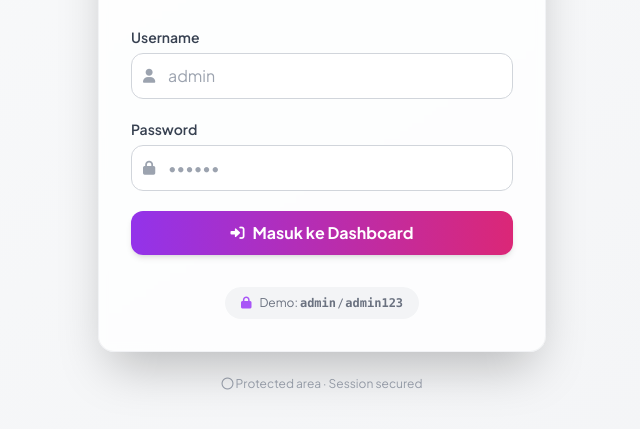
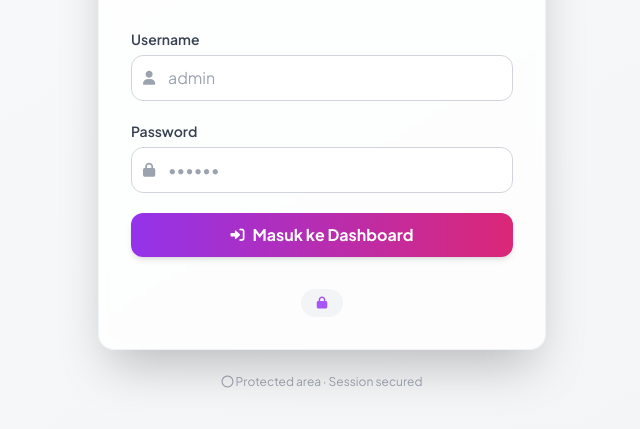
Before and after one commit to ManzzGanteng/Gallery, a website: page public/login.html in a window 1280 px wide. Shown: the part 295-724 px from the top of the page, without its empty margins (318-958 px from the left). Drawn offline with nearby package versions, Linux system fonts and the light colour scheme; some packages are replaced by stand-ins of ours; a script that the page names is missing.

Commit message:
Update login.html

```diff
--- a/public/login.html
+++ b/public/login.html
@@ -65,7 +65,6 @@
       <div class="mt-8 text-center">
         <div class="inline-flex items-center gap-2 px-4 py-2 bg-gray-100 dark:bg-gray-800 rounded-full text-xs text-gray-500 dark:text-gray-400">
           <i class="fas fa-lock text-purple-500"></i>
-          <span>Demo: <strong class="font-mono">admin</strong> / <strong class="font-mono">admin123</strong></span>
         </div>
       </div>
     </div>
```
